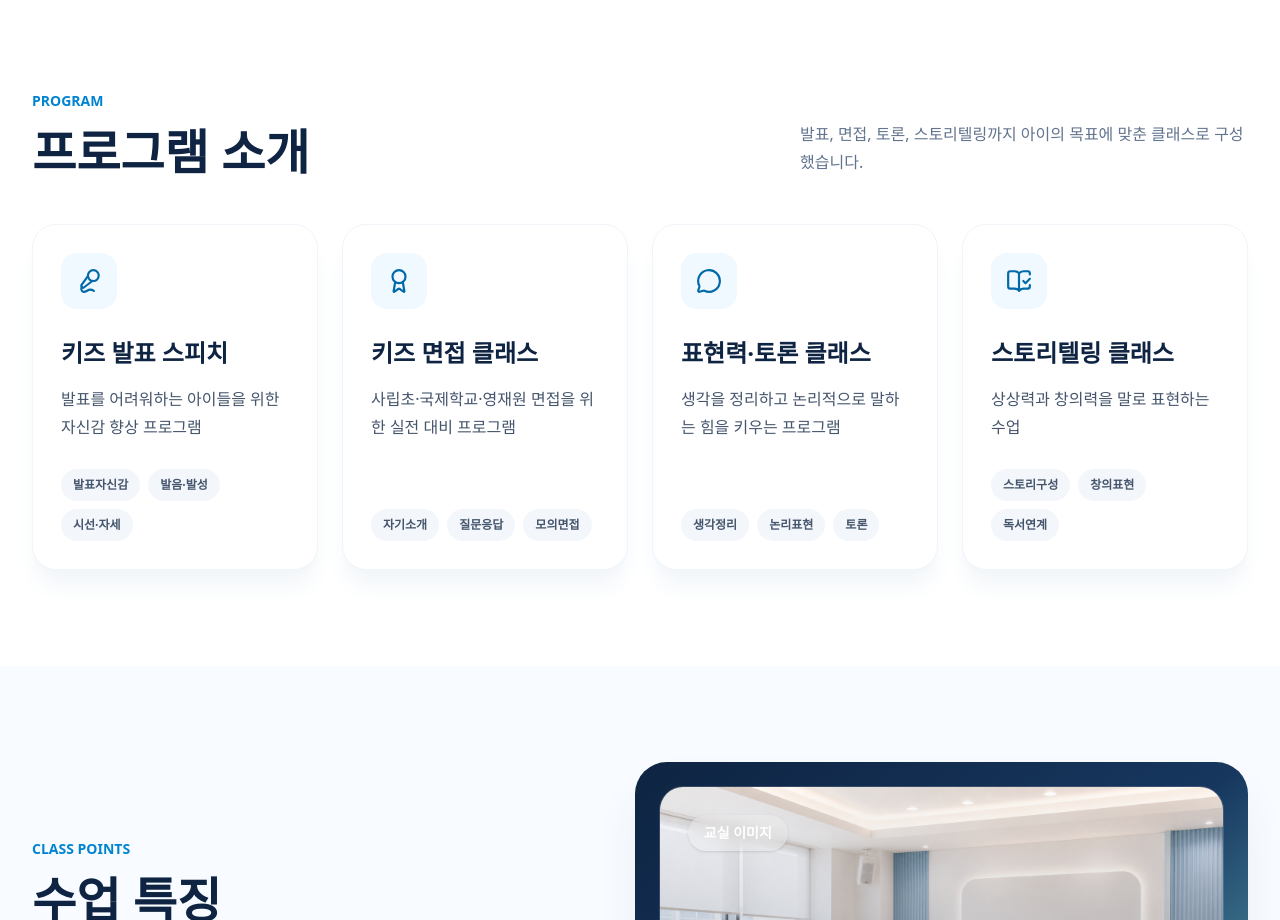
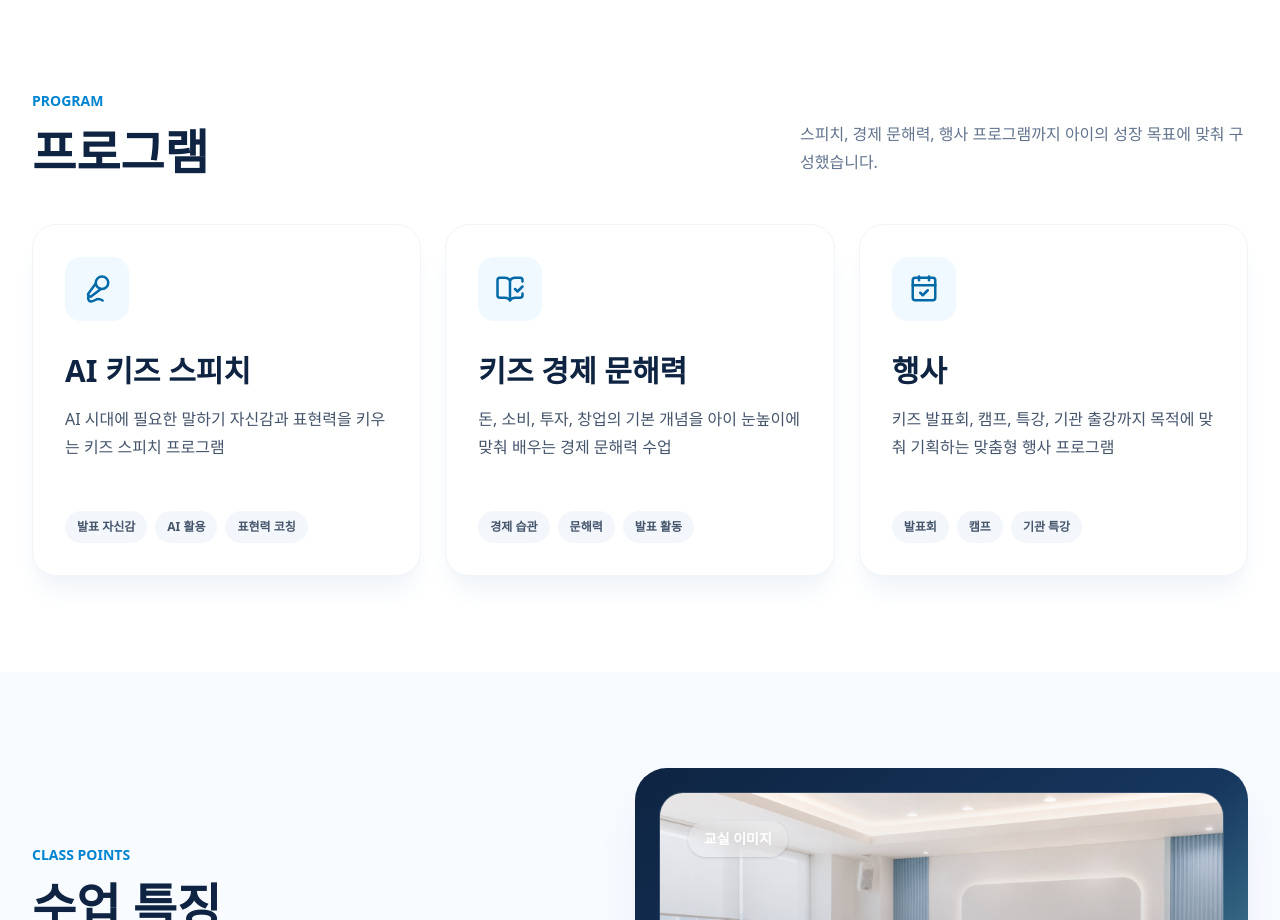
Before and after one commit to Juniorgi/dday-kids-speech, a React (Vite) app: page / in a window 1280 px wide. Shown: the part 1560-2480 px from the top of the page. Built offline with nearby package versions, Linux system fonts and the light colour scheme.

Commit message:
Update program section

```diff
--- a/src/App.jsx
+++ b/src/App.jsx
@@ -37,28 +37,22 @@ export default function App() {
 
   const programs = [
     {
-      title: "키즈 발표 스피치",
-      desc: "발표를 어려워하는 아이들을 위한 자신감 향상 프로그램",
-      tags: ["발표자신감", "발음·발성", "시선·자세"],
+      title: "AI 키즈 스피치",
+      desc: "AI 시대에 필요한 말하기 자신감과 표현력을 키우는 키즈 스피치 프로그램",
+      tags: ["발표 자신감", "AI 활용", "표현력 코칭"],
       icon: Mic2,
     },
     {
-      title: "키즈 면접 클래스",
-      desc: "사립초·국제학교·영재원 면접을 위한 실전 대비 프로그램",
-      tags: ["자기소개", "질문응답", "모의면접"],
-      icon: Award,
+      title: "키즈 경제 문해력",
+      desc: "돈, 소비, 투자, 창업의 기본 개념을 아이 눈높이에 맞춰 배우는 경제 문해력 수업",
+      tags: ["경제 습관", "문해력", "발표 활동"],
+      icon: BookOpenCheck,
     },
     {
-      title: "표현력·토론 클래스",
-      desc: "생각을 정리하고 논리적으로 말하는 힘을 키우는 프로그램",
-      tags: ["생각정리", "논리표현", "토론"],
-      icon: MessageCircle,
-    },
-    {
-      title: "스토리텔링 클래스",
-      desc: "상상력과 창의력을 말로 표현하는 수업",
-      tags: ["스토리구성", "창의표현", "독서연계"],
-      icon: BookOpenCheck,
+      title: "행사",
+      desc: "키즈 발표회, 캠프, 특강, 기관 출강까지 목적에 맞춰 기획하는 맞춤형 행사 프로그램",
+      tags: ["발표회", "캠프", "기관 특강"],
+      icon: CalendarCheck,
     },
   ];
 
@@ -319,23 +313,24 @@ export default function App() {
           <div className="mb-12 flex flex-col justify-between gap-5 sm:flex-row sm:items-end">
             <div>
               <span className="text-sm font-extrabold text-sky-600">PROGRAM</span>
-              <h2 className="mt-4 text-4xl font-extrabold sm:text-5xl">프로그램 소개</h2>
+              <h2 className="mt-4 text-4xl font-extrabold sm:text-5xl">프로그램</h2>
             </div>
             <p className="max-w-md text-base leading-7 text-slate-500">
-              발표, 면접, 토론, 스토리텔링까지 아이의 목표에 맞춘 클래스로 구성했습니다.
+              스피치, 경제 문해력, 행사 프로그램까지 아이의 성장 목표에 맞춰
+              구성했습니다.
             </p>
           </div>
 
-          <div className="grid grid-cols-1 gap-6 md:grid-cols-2 xl:grid-cols-4">
+          <div className="grid grid-cols-1 gap-6 md:grid-cols-2 xl:grid-cols-3">
             {programs.map(({ title, desc, tags, icon: Icon }) => (
               <article
                 key={title}
-                className="group flex min-h-[21.5rem] flex-col rounded-3xl border border-slate-100 bg-white p-7 shadow-xl shadow-slate-100 transition hover:-translate-y-1 hover:shadow-2xl"
+                className="group flex min-h-[22rem] flex-col rounded-3xl border border-slate-100 bg-white p-8 shadow-xl shadow-slate-100 transition hover:-translate-y-1 hover:shadow-2xl"
               >
-                <div className="mb-7 flex size-14 items-center justify-center rounded-2xl bg-sky-50 text-sky-700 transition group-hover:bg-[#0e2442] group-hover:text-white">
-                  <Icon size={26} />
+                <div className="mb-8 flex size-16 items-center justify-center rounded-2xl bg-sky-50 text-sky-700 transition group-hover:bg-[#0e2442] group-hover:text-white">
+                  <Icon size={30} />
                 </div>
-                <h3 className="text-2xl font-extrabold">{title}</h3>
+                <h3 className="text-3xl font-extrabold">{title}</h3>
                 <p className="mt-4 flex-1 text-base leading-7 text-slate-600">{desc}</p>
                 <div className="mt-7 flex flex-wrap gap-2">
                   {tags.map((tag) => (
```
